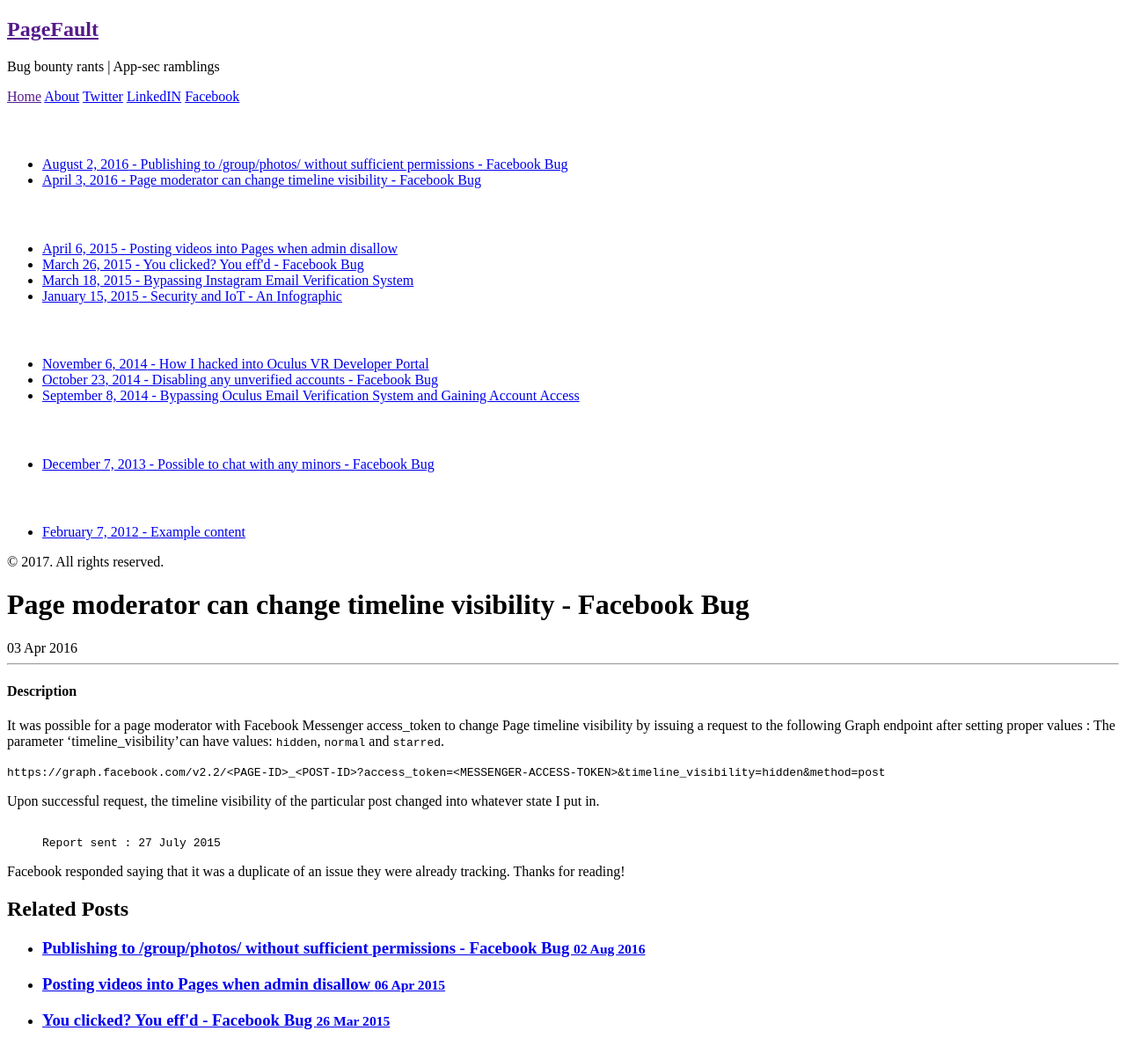
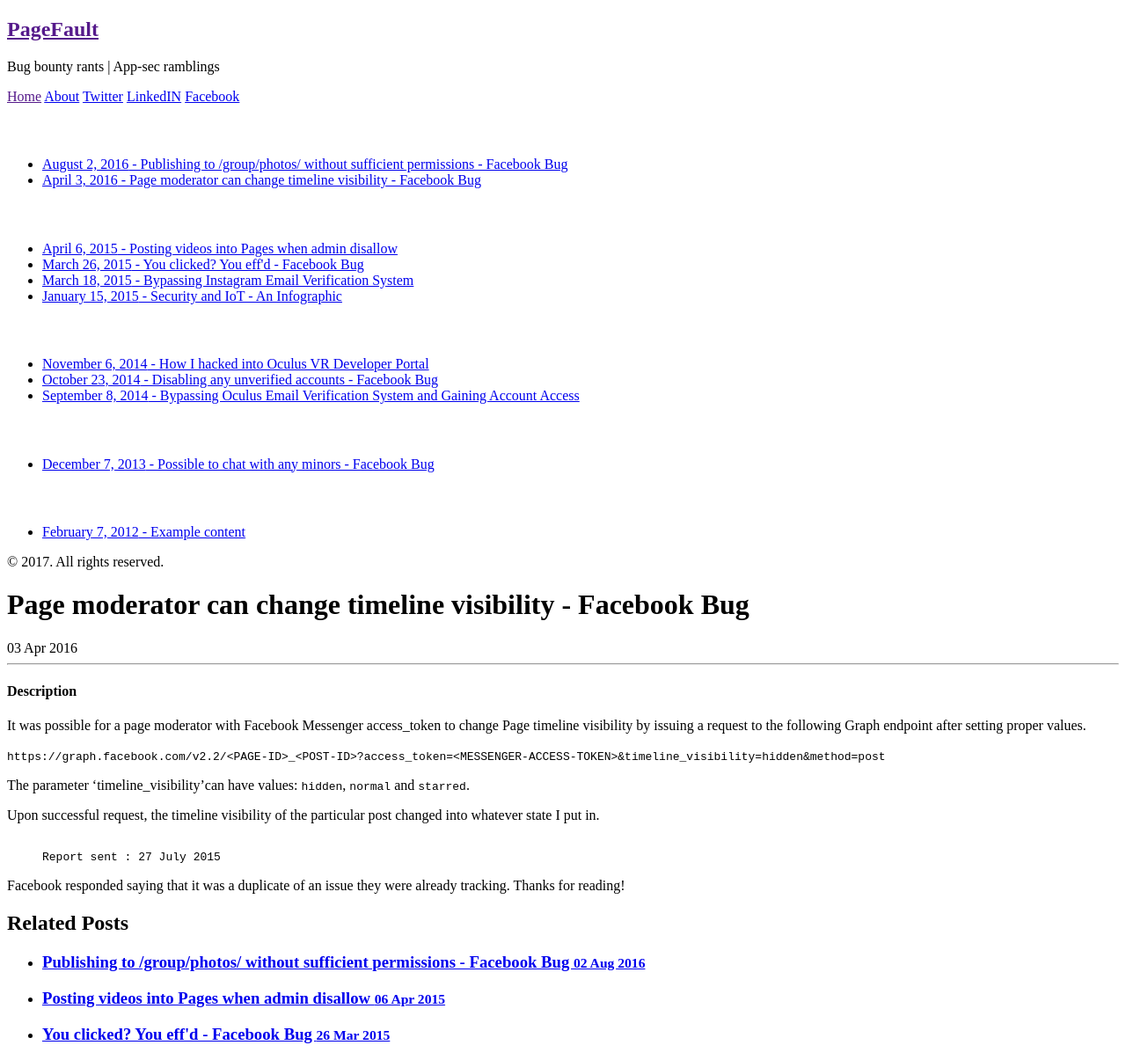
Before and after one commit to sahadnk72/sahadnk72.github.io, a Jekyll site: the page built from _posts/2016-04-03-fb-page-timeline.md, in a window 1280 px wide. Shown: the whole page at 88% size. Built offline with Jekyll 4.4.1, drawn with Linux system fonts in a browser that asks for light colours.

```diff
--- a/_posts/2016-04-03-fb-page-timeline.md
+++ b/_posts/2016-04-03-fb-page-timeline.md
@@ -8,12 +8,15 @@ title: Page moderator can change timeline visibility - Facebook Bug
 
 #### Description
 
-It was possible for a page moderator with Facebook Messenger access_token to change Page timeline visibility by issuing a request to the following Graph endpoint after setting proper values :
-The parameter 'timeline_visibility'can have values: `hidden`, `normal` and `starred`.
+It was possible for a page moderator with Facebook Messenger access_token to change Page timeline visibility by issuing a request to the following Graph endpoint after setting proper values.
 
 
 
 `https://graph.facebook.com/v2.2/<PAGE-ID>_<POST-ID>?access_token=<MESSENGER-ACCESS-TOKEN>&timeline_visibility=hidden&method=post`
+
+
+
+The parameter 'timeline_visibility'can have values: `hidden`, `normal` and `starred`.
 
 
 Upon successful request, the timeline visibility of the particular post changed into whatever state I put in.
@@ -23,4 +26,6 @@ Upon successful request, the timeline visibility of the particular post changed
 Report sent : 27 July 2015
 {% endhighlight %}
 
+
+
 Facebook responded saying that it was a duplicate of an issue they were already tracking. Thanks for reading!
```
